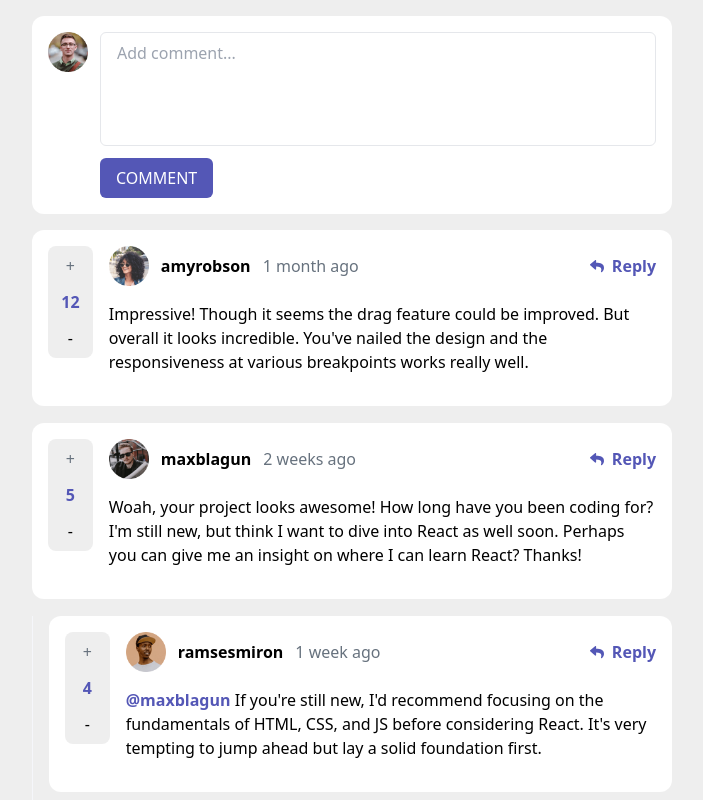
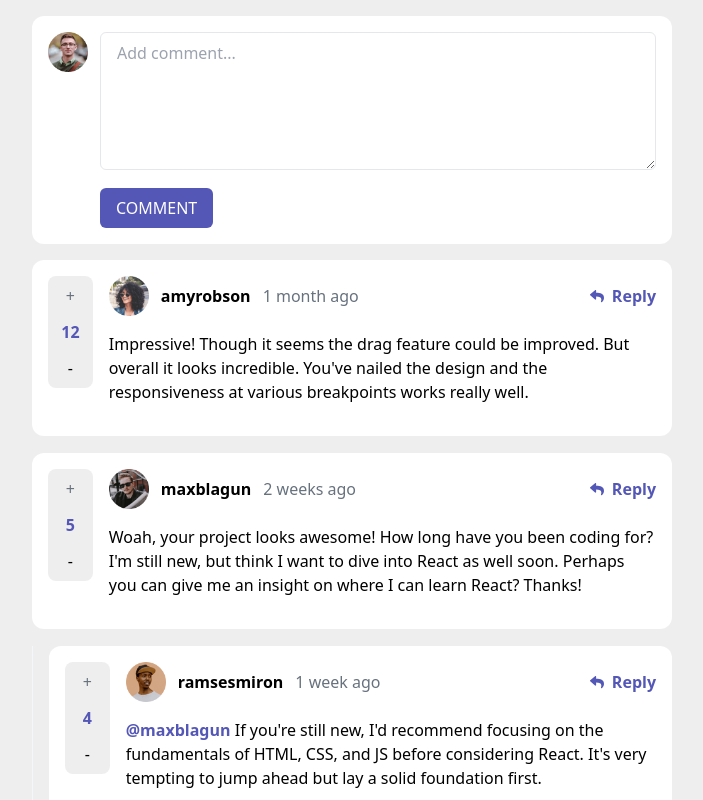
Before and after one commit to hamdi4-beep/interactive-comments-section-main, a React (Vite) app: page / in a window 1280 px wide. Shown: the top 800 px of the page, without its empty margins (288-991 px from the left). Built offline with nearby package versions, Linux system fonts and the light colour scheme.

Commit message:
replaced input with textarea for better accessibility and intuitive behavior

```diff
--- a/src/App.tsx
+++ b/src/App.tsx
@@ -65,7 +65,7 @@ export const reducer = (state: UserComment[], action: {
         behavior: 'smooth'
       }), 0)
 
-      return updateLocalStorage([newComment, ...state])
+      return updateLocalStorage([...state, newComment])
 
     case 'REPLY_COMMENT': {
       const userComment = action.comment!
--- a/src/components/Comment.tsx
+++ b/src/components/Comment.tsx
@@ -34,7 +34,6 @@ export default function Comment({
     const handleClick = (value: FormLabels) => setCurrentlySelected(selectedValue => selectedValue === value ? '' : value)
 
     const handleUpdateClick = (score: number) => {
-
         if (score < 0 || score > 50) return
 
         updateComment({
@@ -122,7 +121,7 @@ export default function Comment({
                                     <span className='font-bold text-primary-moderate-blue'>@{(comment as any as UserReply).replyingTo} </span>
                                 )}
 
-                                {comment.content}
+                                <span>{comment.content}</span>
 
                                 {isEditted && (
                                     <span className='text-neutral-grayish-blue'> (edited)</span>
@@ -148,6 +147,7 @@ export default function Comment({
             {currentlySelected && (
                 <FormComponent
                     type={currentlySelected == 'reply' ? 'reply' : 'edit'}
+                    comment={comment as UserComment}
                     onUpdate={currentlySelected == 'reply' ? handleReplyClick : handleEditClick}
                 />
             )}
--- a/src/components/FormComponent.tsx
+++ b/src/components/FormComponent.tsx
@@ -2,15 +2,20 @@ import * as React from 'react'
 
 import {
     currentUser,
-    FormLabels
+    FormLabels,
+    UserComment
 } from '../App'
+
+const inputRef = React.createRef<HTMLTextAreaElement>()
 
 export default function FormComponent({
     type,
-    onUpdate
+    onUpdate,
+    comment
 }: {
     type: FormLabels
     onUpdate: Function
+    comment?: UserComment
 }) {
     const labels = {
         comment: ['Add comment...', 'Comment'],
@@ -49,11 +54,12 @@ export default function FormComponent({
             </div>
 
             <form className="w-full" onSubmit={handleSubmit}>
-                <input
-                    type="text"
+                <textarea
                     className='p-4 pt-2 pb-20 w-full border border-[hsl(223, 19%, 93%)] outline-none rounded-md'
                     name="comment"
+                    ref={inputRef}
                     placeholder={placeholder}
+                    defaultValue={type === 'edit' ? comment?.content : ''}
                 />
 
                 <button
```
